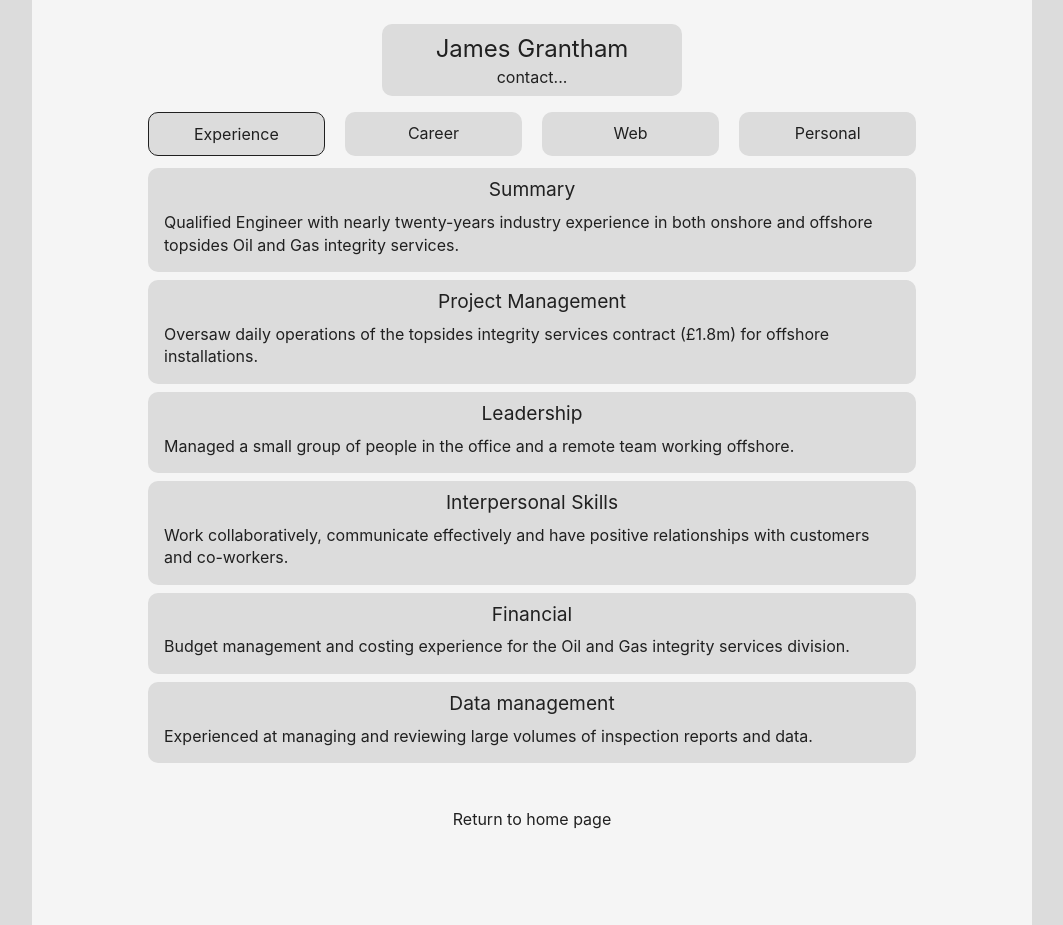
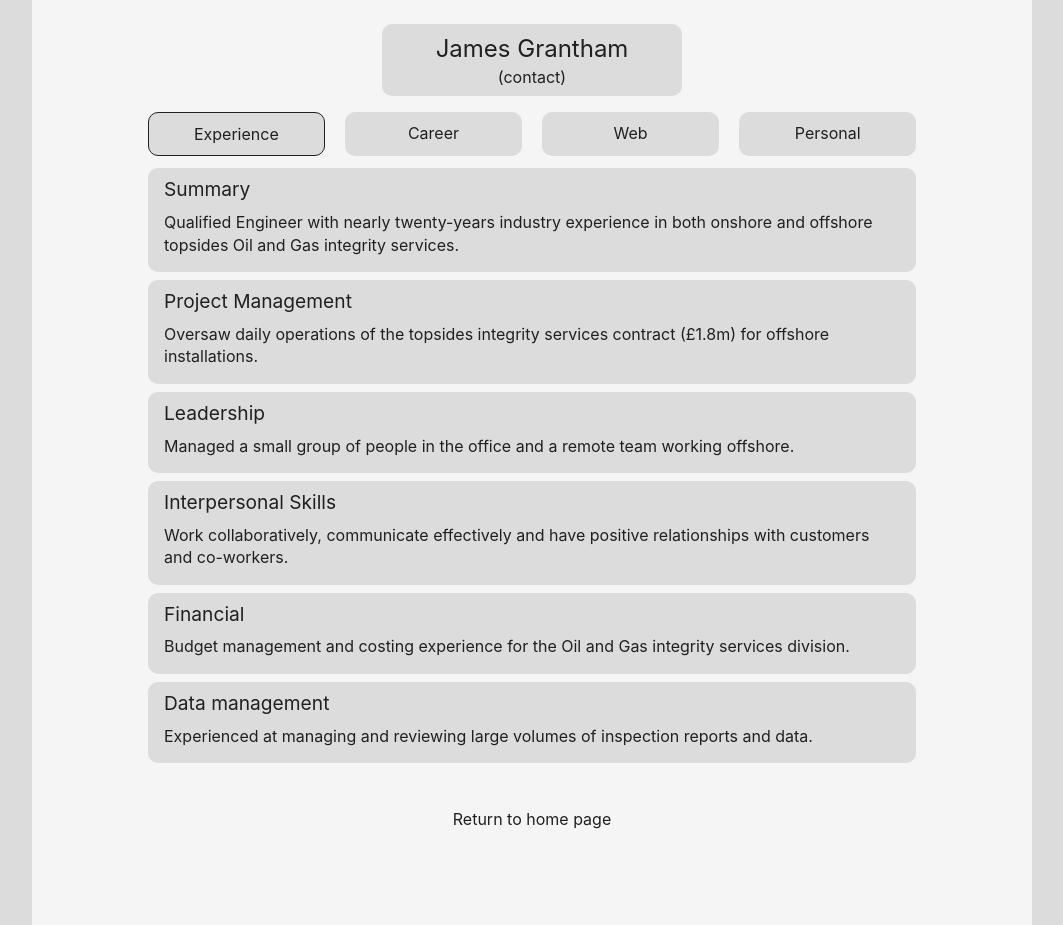
Before and after one commit to jrgrantham/james-grantham, a React (Create React App) app: page /professional in a window 1280 px wide. Shown: the whole page, without its empty margins (108-1171 px from the left). Built offline with nearby package versions, Linux system fonts and the light colour scheme.

Commit message:
Styling tweaks

```diff
--- a/src/components/MainContent.jsx
+++ b/src/components/MainContent.jsx
@@ -57,6 +57,9 @@ const Article = styled.div`
   // border: 0.5px solid ${color}
   border-radius: 10px
   cursor: pointer
+  h5 {
+    text-align: left
+  }
 
   @media (pointer:fine) {
     &:hover {
--- a/src/components/Menu.jsx
+++ b/src/components/Menu.jsx
@@ -31,7 +31,7 @@ export default function ContentButtons(props) {
   function ClosedMenuButtonText() {
     return (
       <>
-        <h5>{menuButtonContent}</h5>
+        <h4>{menuButtonContent}</h4>
         <span style={{ fontSize: "0.8rem" }}>(click to change)</span>
       </>
     );
--- a/src/components/NameHeader.jsx
+++ b/src/components/NameHeader.jsx
@@ -5,7 +5,7 @@ import { appColor, appColorHover, backgroundColor, backgroundColorHover, color,
 
 export default function Header(props) {
   const { hidden, setHidden } = props;
-  const contact = hidden ? "contact..." : "hide menu...";
+  const contact = hidden ? "(contact)" : "hide menu...";
 
   return (
     <Container>
```
